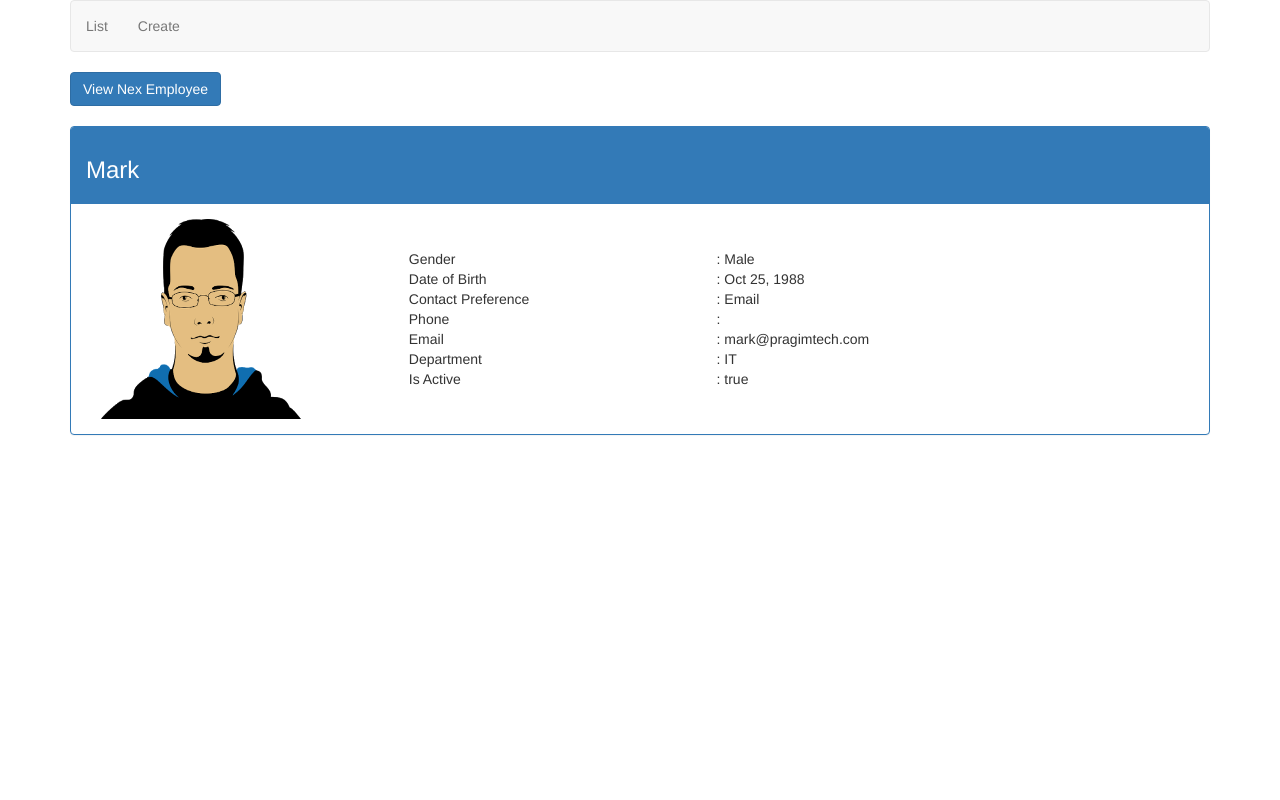
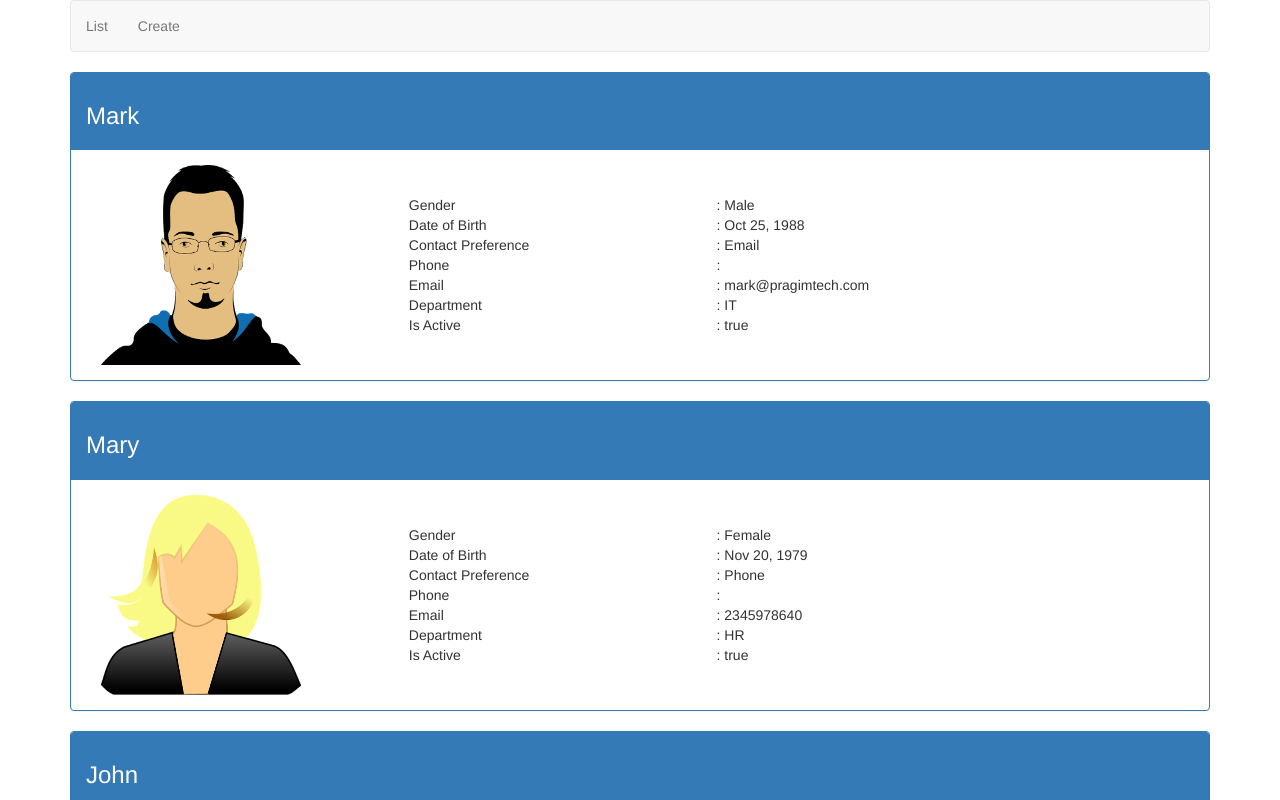
Before and after one commit to jahan19011noor/AngularCrud, an Angular app: page /list in a window 1280 px wide. Shown: the top 800 px of the page. Built offline with nearby package versions, Linux system fonts and the light colour scheme.

Commit message:
36. Angular property setter vs ngonchanges - comments made

```diff
--- a/src/app/employees/display-employee.component.ts
+++ b/src/app/employees/display-employee.component.ts
@@ -1,4 +1,4 @@
-import { Component, OnInit, Input, OnChanges, SimpleChanges } from '@angular/core';
+import { Component, OnInit, Input } from '@angular/core';
 import { Employee } from '../models/employee.model';
 
 @Component({
@@ -9,31 +9,31 @@ import { Employee } from '../models/employee.model';
 export class DisplayEmployeeComponent implements OnInit  {
   // @Input() employeeId: number
   // private _employee: Employee
-  private _employeeId: number
+  // private _employeeId: number
 
-  @Input()
-  set employeeId (val: number){
-    console.log('Employee Id changed from '+ JSON.stringify(this._employeeId) + ' to ' + JSON.stringify(val));
-    this._employeeId = val;
-  }
+  // @Input()
+  // set employeeId (val: number){
+  //   console.log('Employee Id changed from '+ JSON.stringify(this._employeeId) + ' to ' + JSON.stringify(val));
+  //   this._employeeId = val;
+  // }
 
-  get employeeId(): number {
-    return this._employeeId
-  }
+  // get employeeId(): number {
+  //   return this._employeeId
+  // }
 
-  private _employee: Employee
+  // private _employee: Employee
 
-  @Input()
-  set employee(val: Employee) {
-    // console.log('previous: ' + (this._employee ? this._employee.name : 'NULL'))
-    // console.log('Current: ' + val.name)
-    console.log('Employee Id changed from '+ JSON.stringify(this._employee) + ' to ' + JSON.stringify(val));
-    this._employee = val;
-  }
+  // @Input()
+  // set employee(val: Employee) {
+  //   // console.log('previous: ' + (this._employee ? this._employee.name : 'NULL'))
+  //   // console.log('Current: ' + val.name)
+  //   console.log('Employee Id changed from '+ JSON.stringify(this._employee) + ' to ' + JSON.stringify(val));
+  //   this._employee = val;
+  // }
 
-  get employee(): Employee {
-    return this._employee
-  }
+  // get employee(): Employee {
+  //   return this._employee
+  // }
 
   //input change detection with ngOnChanges
   // ngOnChanges(changes: SimpleChanges) {
@@ -55,6 +55,7 @@ export class DisplayEmployeeComponent implements OnInit  {
 
   //input change detection using proerty setters
 
+  @Input() employee: Employee;
   constructor() { }
 
   ngOnInit() {
--- a/src/app/employees/list-employees.component.html
+++ b/src/app/employees/list-employees.component.html
@@ -1,9 +1,9 @@
-<!-- <div *ngFor="let employee of employees">
+<div *ngFor="let employee of employees">
   <app-display-employee [employee]="employee"></app-display-employee>
-</div> -->
-
+</div>
+<!--
 <button (click)="nextEmployee()" class="btn btn-primary">
   View Nex Employee
 </button>
 <br><br>
-<app-display-employee [employee]="employeeToDisplay" [employeeId]="employeeToDisplay.id"></app-display-employee>
+<app-display-employee [employee]="employeeToDisplay" [employeeId]="employeeToDisplay.id"></app-display-employee> -->
--- a/src/app/employees/list-employees.component.ts
+++ b/src/app/employees/list-employees.component.ts
@@ -9,24 +9,24 @@ import { EmployeeService } from './employee.service'
 })
 export class ListEmployeesComponent implements OnInit {
   employees: Employee[]
-  employeeToDisplay: Employee
+  // employeeToDisplay: Employee
   private arrayIndex = 1;
   constructor(private _employeeService: EmployeeService) { }
 
   ngOnInit() {
     this.employees = this._employeeService.getEmployees();
-    this.employeeToDisplay = this.employees[0]
+    // this.employeeToDisplay = this.employees[0]
   }
 
-  nextEmployee(): void {
-    if(this.arrayIndex <= 2) {
-      this.employeeToDisplay = this.employees[this.arrayIndex]
-      this.arrayIndex++
-    }
-    else {
-      this.employeeToDisplay = this.employees[0];
-      this.arrayIndex = 1;
-    }
-  }
+  // nextEmployee(): void {
+  //   if(this.arrayIndex <= 2) {
+  //     this.employeeToDisplay = this.employees[this.arrayIndex]
+  //     this.arrayIndex++
+  //   }
+  //   else {
+  //     this.employeeToDisplay = this.employees[0];
+  //     this.arrayIndex = 1;
+  //   }
+  // }
 
 }
```
